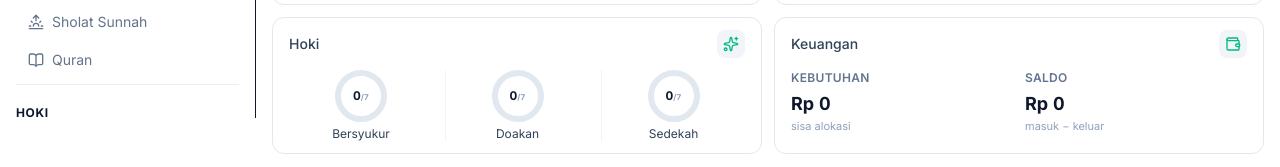
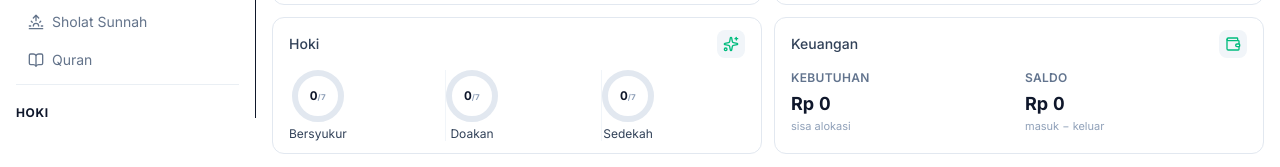
Before and after one commit to adakahroti-hue/daytrack, a Next.js app: page /overview in a window 1280 px wide. Shown: the part 682-849 px from the top of the page. Built offline with nearby package versions, Linux system fonts and the light colour scheme; no server answers; the database is empty.

Commit message:
overview hoki: alasan di sebelah kanan pie per sub (sebaris)

```diff
--- a/src/components/overview/RoutineTodaySection.tsx
+++ b/src/components/overview/RoutineTodaySection.tsx
@@ -631,21 +631,21 @@ export function RoutineTodaySection({ startStr, endStr, metricEndStr, period }:
         <RoutineCard tint="bg-white border-slate-200" icon={Sparkles} iconColor="text-emerald-500" title="Hoki">
           <div className="mt-3 grid grid-cols-3 gap-2 sm:gap-3">
             {/* Bersyukur */}
-            <div className="flex flex-col items-center gap-1.5 text-center">
+            <div className="flex items-center gap-2 text-left">
               <XyDonut value={checklist[0].days} target={daysElapsed} color="#8b5cf6" size={52} label="Bersyukur" />
               {syukurReason && (
-                <p className="text-[11px] text-rose-500">Alasan: <span className="text-slate-900">{REASON_LABELS[syukurReason.reason] ?? syukurReason.reason}</span> <span className="text-slate-400">({syukurReason.count}×)</span></p>
+                <p className="text-[11px] text-rose-500 leading-tight">Alasan: <span className="text-slate-900">{REASON_LABELS[syukurReason.reason] ?? syukurReason.reason}</span> <span className="text-slate-400">({syukurReason.count}×)</span></p>
               )}
             </div>
             {/* Doakan */}
-            <div className="flex flex-col items-center gap-1.5 text-center border-l border-slate-100">
+            <div className="flex items-center gap-2 text-left border-l border-slate-100">
               <XyDonut value={checklist[1].days} target={daysElapsed} color="#8b5cf6" size={52} label="Doakan" />
               {doaReason && (
-                <p className="text-[11px] text-rose-500">Alasan: <span className="text-slate-900">{doaReason.reason}</span> <span className="text-slate-400">({doaReason.count}×)</span></p>
+                <p className="text-[11px] text-rose-500 leading-tight">Alasan: <span className="text-slate-900">{doaReason.reason}</span> <span className="text-slate-400">({doaReason.count}×)</span></p>
               )}
             </div>
             {/* Sedekah */}
-            <div className="flex flex-col items-center gap-1.5 text-center border-l border-slate-100">
+            <div className="flex items-center gap-2 text-left border-l border-slate-100">
               <XyDonut value={sedekahCount} target={daysElapsed} color="#8b5cf6" size={52} label="Sedekah" />
               {sedekahReason && (
                 <p className="text-[11px] text-rose-500">Alasan: <span className="text-slate-900">{REASON_LABELS[sedekahReason.reason] ?? sedekahReason.reason}</span> <span className="text-slate-400">({sedekahReason.count}×)</span></p>
```
